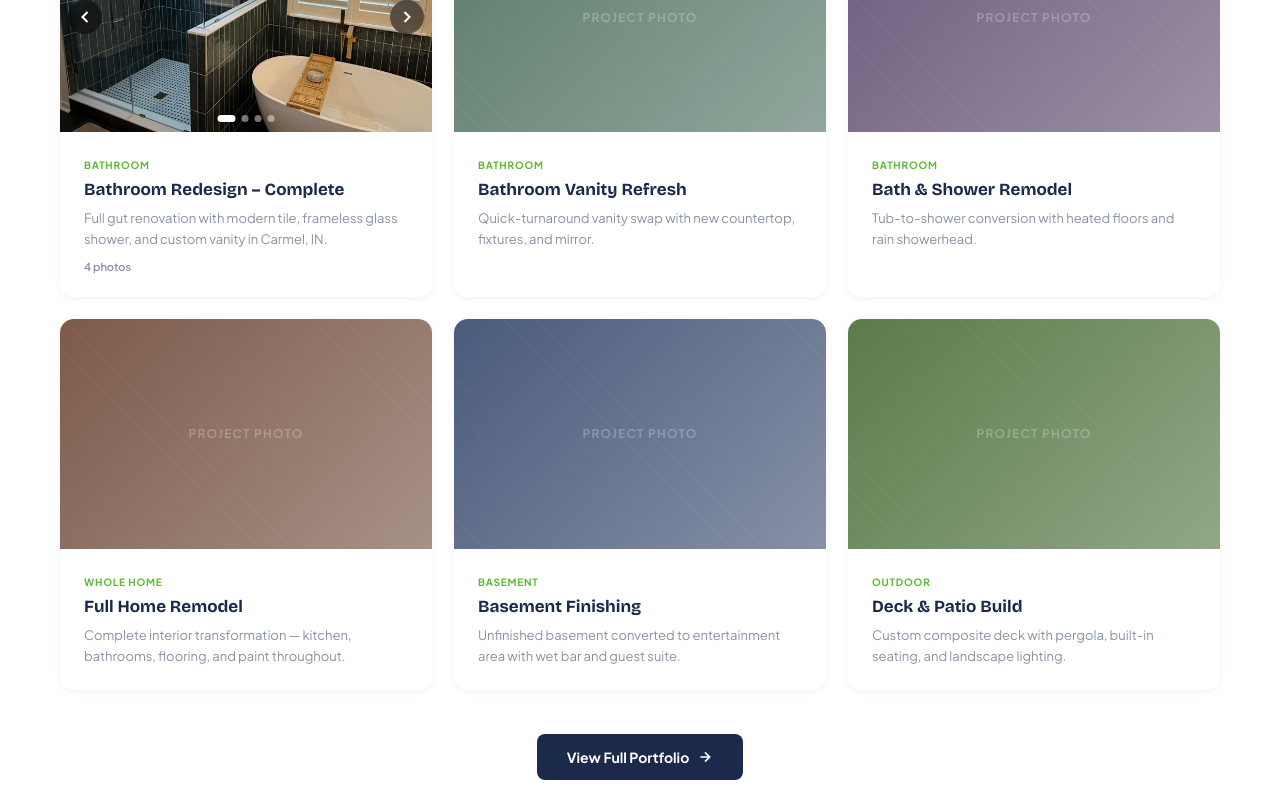
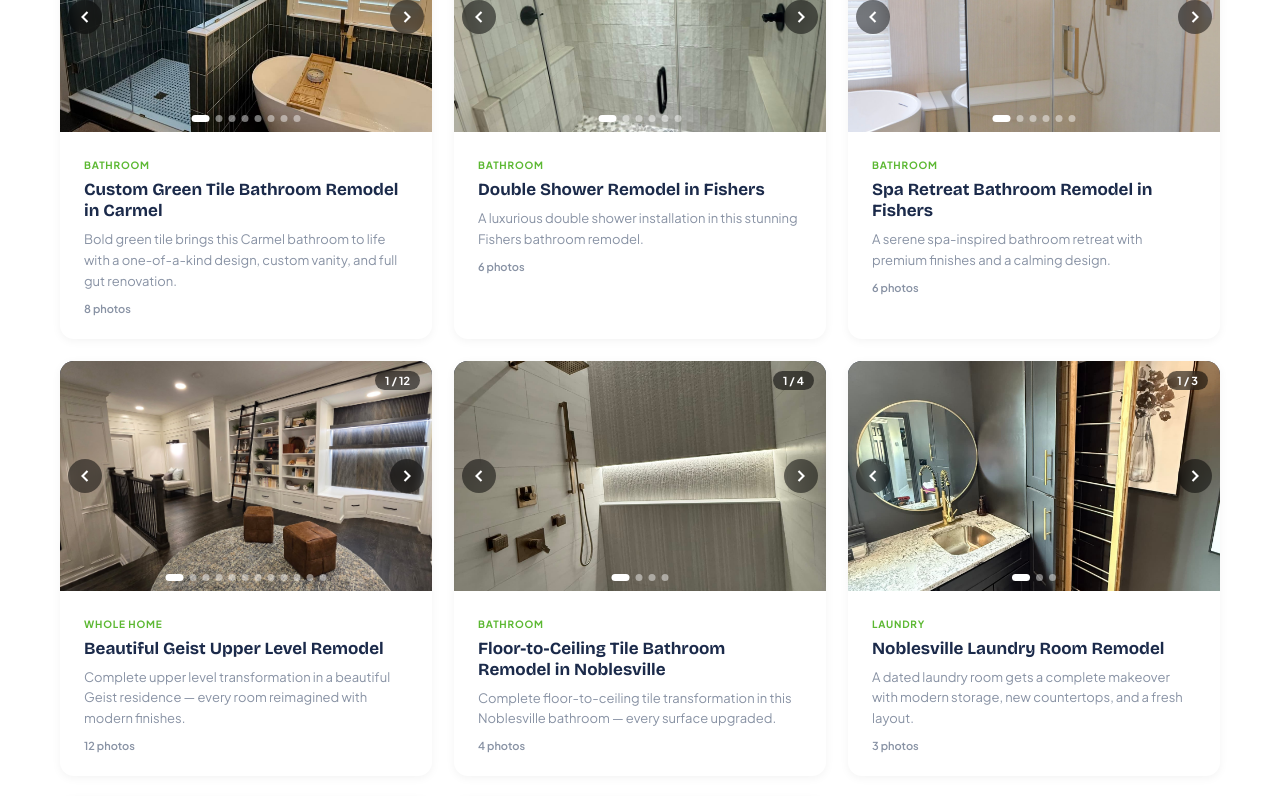
Before and after one commit to ericfarrme-cyber/homestar-website, a React (Vite) app: page / in a window 1280 px wide. Shown: the part 3820-4616 px from the top of the page. Built offline with nearby package versions, Linux system fonts and the light colour scheme.

Commit message:
Update App.jsx

```diff
--- a/src/App.jsx
+++ b/src/App.jsx
@@ -57,51 +57,122 @@ const PROCESS = [
  */
 const PROJECTS = [
   {
-    title: "Bathroom Redesign – Complete",
+    title: "Custom Green Tile Bathroom Remodel in Carmel",
     cat: "Bathroom",
     color: "#4A6A8B",
-    desc: "Full gut renovation with modern tile, frameless glass shower, and custom vanity in Carmel, IN.",
+    desc: "Bold green tile brings this Carmel bathroom to life with a one-of-a-kind design, custom vanity, and full gut renovation.",
     images: [
-      { src: "/images/bathroom-green-tile-1.jpg", alt: "Bathroom remodel with beautiful green tile in Carmel Indiana" },
-      { src: "/images/bathroom-green-tile-2.jpg", alt: "Green tile shower remodel in Carmel IN" },
-      { src: "/images/bathroom-green-tile-3.jpg", alt: "Custom bathroom tile work in Carmel Indiana" },
-      { src: "/images/bathroom-green-tile-4.jpg", alt: "Completed bathroom renovation with green tile Carmel IN" },
+      { src: "/images/bathroom-green-tile-1.jpg", alt: "Custom green tile bathroom remodel in Carmel Indiana" },
+      { src: "/images/bathroom-green-tile-2.jpg", alt: "Green tile shower installation Carmel IN" },
+      { src: "/images/bathroom-green-tile-3.jpg", alt: "Bathroom tile detail work Carmel Indiana" },
+      { src: "/images/bathroom-green-tile-4.jpg", alt: "Completed green tile bathroom Carmel IN" },
+      { src: "/images/bathroom-green-tile-5.jpg", alt: "Custom vanity in green tile bathroom Carmel Indiana" },
+      { src: "/images/bathroom-green-tile-6.jpg", alt: "Green tile bathroom renovation Carmel IN" },
+      { src: "/images/bathroom-green-tile-7.jpg", alt: "Bathroom remodel with green tile accents Carmel Indiana" },
+      { src: "/images/bathroom-green-tile-8.jpg", alt: "Full bathroom transformation with green tile Carmel IN" },
     ],
   },
   {
-    title: "Bathroom Vanity Refresh",
+    title: "Double Shower Remodel in Fishers",
     cat: "Bathroom",
-    color: "#5A7A6B",
-    desc: "Quick-turnaround vanity swap with new countertop, fixtures, and mirror.",
-    images: [],
+    color: "#5A7A9B",
+    desc: "A luxurious double shower installation in this stunning Fishers bathroom remodel.",
+    images: [
+      { src: "/images/fishers-double-shower-1.jpg", alt: "Double shower bathroom remodel in Fishers Indiana" },
+      { src: "/images/fishers-double-shower-2.jpg", alt: "Luxury double shower installation Fishers IN" },
+      { src: "/images/fishers-double-shower-3.jpg", alt: "Custom double shower design Fishers Indiana" },
+      { src: "/images/fishers-double-shower-4.jpg", alt: "Double shower tile work Fishers IN" },
+      { src: "/images/fishers-double-shower-5.jpg", alt: "Completed double shower remodel Fishers Indiana" },
+      { src: "/images/fishers-double-shower-6.jpg", alt: "Double shower bathroom renovation Fishers IN" },
+    ],
   },
   {
-    title: "Bath & Shower Remodel",
+    title: "Spa Retreat Bathroom Remodel in Fishers",
     cat: "Bathroom",
-    color: "#6A5A7B",
-    desc: "Tub-to-shower conversion with heated floors and rain showerhead.",
-    images: [],
+    color: "#6A8B7A",
+    desc: "A serene spa-inspired bathroom retreat with premium finishes and a calming design.",
+    images: [
+      { src: "/images/fishers-spa-retreat-1.jpg", alt: "Spa retreat bathroom remodel in Fishers Indiana" },
+      { src: "/images/fishers-spa-retreat-2.jpg", alt: "Spa inspired bathroom renovation Fishers IN" },
+      { src: "/images/fishers-spa-retreat-3.jpg", alt: "Luxury spa bathroom design Fishers Indiana" },
+      { src: "/images/fishers-spa-retreat-4.jpg", alt: "Spa bathroom with premium finishes Fishers IN" },
+      { src: "/images/fishers-spa-retreat-5.jpg", alt: "Relaxing spa bathroom remodel Fishers Indiana" },
+      { src: "/images/fishers-spa-retreat-6.jpg", alt: "Completed spa retreat bathroom Fishers IN" },
+    ],
   },
   {
-    title: "Full Home Remodel",
+    title: "Beautiful Geist Upper Level Remodel",
     cat: "Whole Home",
     color: "#7B5A4A",
-    desc: "Complete interior transformation — kitchen, bathrooms, flooring, and paint throughout.",
-    images: [],
+    desc: "Complete upper level transformation in a beautiful Geist residence — every room reimagined with modern finishes.",
+    images: [
+      { src: "/images/geist-upper-level-1.jpg", alt: "Upper level home remodel in Geist Indiana" },
+      { src: "/images/geist-upper-level-2.jpg", alt: "Geist home renovation upper level IN" },
+      { src: "/images/geist-upper-level-3.jpg", alt: "Full upper level remodel Geist Indiana" },
+      { src: "/images/geist-upper-level-4.jpg", alt: "Modern upper level renovation Geist IN" },
+      { src: "/images/geist-upper-level-5.jpg", alt: "Upper level home transformation Geist Indiana" },
+      { src: "/images/geist-upper-level-6.jpg", alt: "Geist upper level remodel completed IN" },
+      { src: "/images/geist-upper-level-7.jpg", alt: "Beautiful upper level renovation Geist Indiana" },
+      { src: "/images/geist-upper-level-8.jpg", alt: "Upper level interior remodel Geist IN" },
+      { src: "/images/geist-upper-level-9.jpg", alt: "Geist home upper level makeover Indiana" },
+      { src: "/images/geist-upper-level-10.jpg", alt: "Upper level remodel details Geist IN" },
+      { src: "/images/geist-upper-level-11.jpg", alt: "Geist upper level finishing touches Indiana" },
+      { src: "/images/geist-upper-level-12.jpg", alt: "Completed upper level remodel Geist IN" },
+    ],
   },
   {
-    title: "Basement Finishing",
-    cat: "Basement",
-    color: "#4A5A7B",
-    desc: "Unfinished basement converted to entertainment area with wet bar and guest suite.",
-    images: [],
+    title: "Floor-to-Ceiling Tile Bathroom Remodel in Noblesville",
+    cat: "Bathroom",
+    color: "#5A6A8B",
+    desc: "Complete floor-to-ceiling tile transformation in this Noblesville bathroom — every surface upgraded.",
+    images: [
+      { src: "/images/noblesville-floor-to-ceiling-tile-1.jpg", alt: "Floor to ceiling tile bathroom remodel Noblesville Indiana" },
+      { src: "/images/noblesville-floor-to-ceiling-tile-2.jpg", alt: "Full tile bathroom renovation Noblesville IN" },
+      { src: "/images/noblesville-floor-to-ceiling-tile-3.jpg", alt: "Floor to ceiling tile installation Noblesville Indiana" },
+      { src: "/images/noblesville-floor-to-ceiling-tile-4.jpg", alt: "Completed tile bathroom remodel Noblesville IN" },
+    ],
   },
   {
-    title: "Deck & Patio Build",
-    cat: "Outdoor",
-    color: "#5A7B4A",
-    desc: "Custom composite deck with pergola, built-in seating, and landscape lighting.",
-    images: [],
+    title: "Noblesville Laundry Room Remodel",
+    cat: "Laundry",
+    color: "#8B7A5A",
+    desc: "A dated laundry room gets a complete makeover with modern storage, new countertops, and a fresh layout.",
+    images: [
+      { src: "/images/noblesville-laundry-1.jpg", alt: "Laundry room remodel in Noblesville Indiana" },
+      { src: "/images/noblesville-laundry-2.jpg", alt: "Modern laundry room renovation Noblesville IN" },
+      { src: "/images/noblesville-laundry-3.jpg", alt: "Completed laundry room remodel Noblesville Indiana" },
+    ],
+  },
+  {
+    title: "Two Children's Bathroom Remodels in Geist",
+    cat: "Bathroom",
+    color: "#6A5A8B",
+    desc: "Fun, functional, and kid-friendly — two children's bathrooms completely redesigned in a Geist home.",
+    images: [
+      { src: "/images/two-geist-childrens-bathrooms-1.jpg", alt: "Children's bathroom remodel in Geist Fishers Indiana" },
+      { src: "/images/two-geist-childrens-bathrooms-2.jpg", alt: "Kids bathroom renovation Geist IN" },
+      { src: "/images/two-geist-childrens-bathrooms-3.jpg", alt: "Children's bathroom design Geist Fishers Indiana" },
+      { src: "/images/two-geist-childrens-bathrooms-4.jpg", alt: "Kid-friendly bathroom remodel Geist IN" },
+      { src: "/images/two-geist-childrens-bathrooms-5.jpg", alt: "Completed children's bathroom Geist Fishers Indiana" },
+      { src: "/images/two-geist-childrens-bathrooms-6.jpg", alt: "Two children's bathrooms remodeled Geist IN" },
+    ],
+  },
+  {
+    title: "Jack & Jill Bathroom Remodel in Zionsville",
+    cat: "Bathroom",
+    color: "#5A8B6A",
+    desc: "A shared Jack & Jill bathroom gets a complete makeover with dual vanities and modern finishes in Zionsville.",
+    images: [
+      { src: "/images/zionsville-jack-and-jill-1.jpg", alt: "Jack and Jill bathroom remodel in Zionsville Indiana" },
+      { src: "/images/zionsville-jack-and-jill-2.jpg", alt: "Jack and Jill bathroom renovation Zionsville IN" },
+      { src: "/images/zionsville-jack-and-jill-3.jpg", alt: "Shared bathroom remodel Zionsville Indiana" },
+      { src: "/images/zionsville-jack-and-jill-4.jpg", alt: "Jack and Jill dual vanity Zionsville IN" },
+      { src: "/images/zionsville-jack-and-jill-5.jpg", alt: "Jack and Jill bathroom design Zionsville Indiana" },
+      { src: "/images/zionsville-jack-and-jill-6.jpg", alt: "Modern Jack and Jill bathroom Zionsville IN" },
+      { src: "/images/zionsville-jack-and-jill-7.jpg", alt: "Jack and Jill bathroom finishes Zionsville Indiana" },
+      { src: "/images/zionsville-jack-and-jill-8.jpg", alt: "Completed Jack and Jill remodel Zionsville IN" },
+      { src: "/images/zionsville-jack-and-jill-9.jpg", alt: "Jack and Jill bathroom transformation Zionsville Indiana" },
+    ],
   },
 ];
 
```
